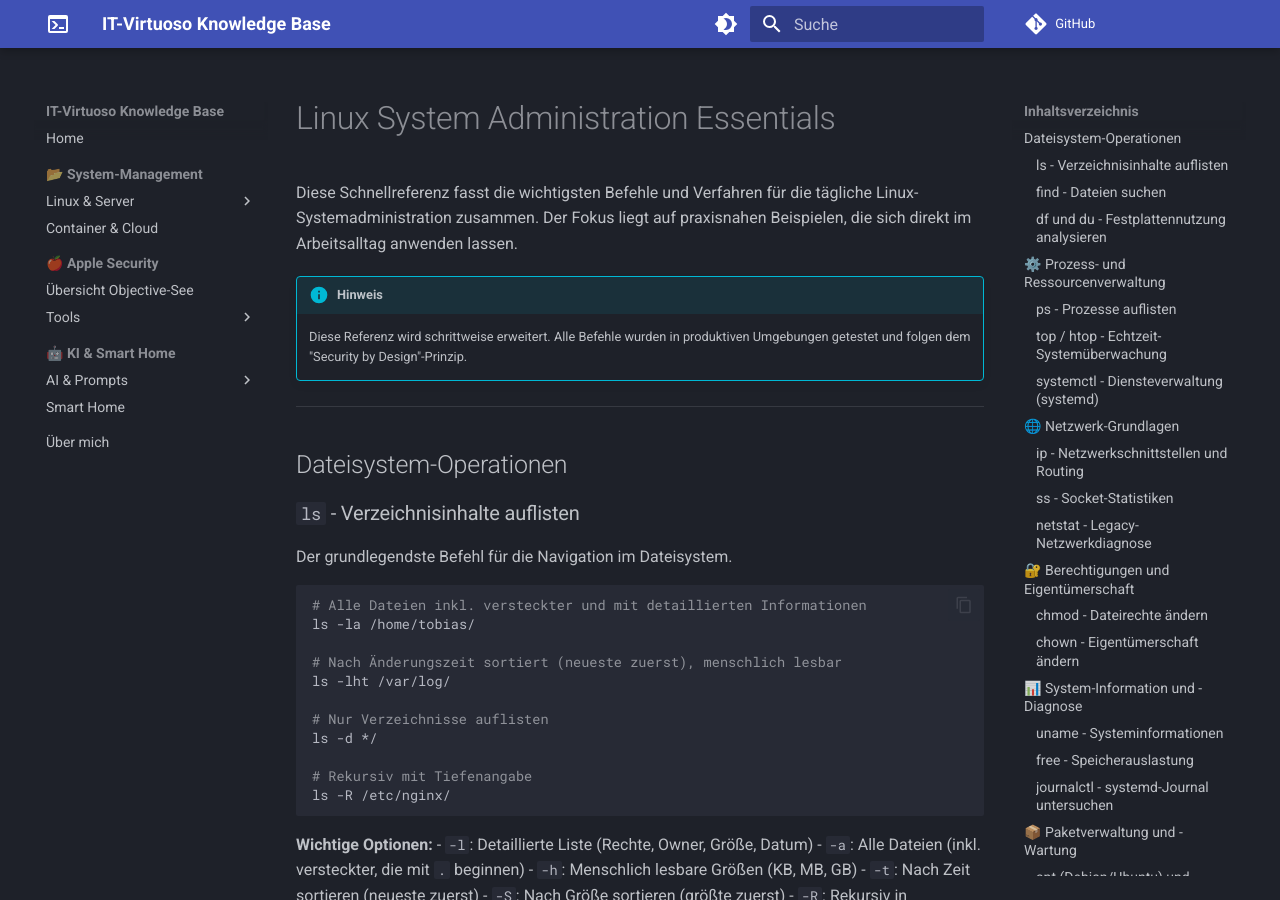
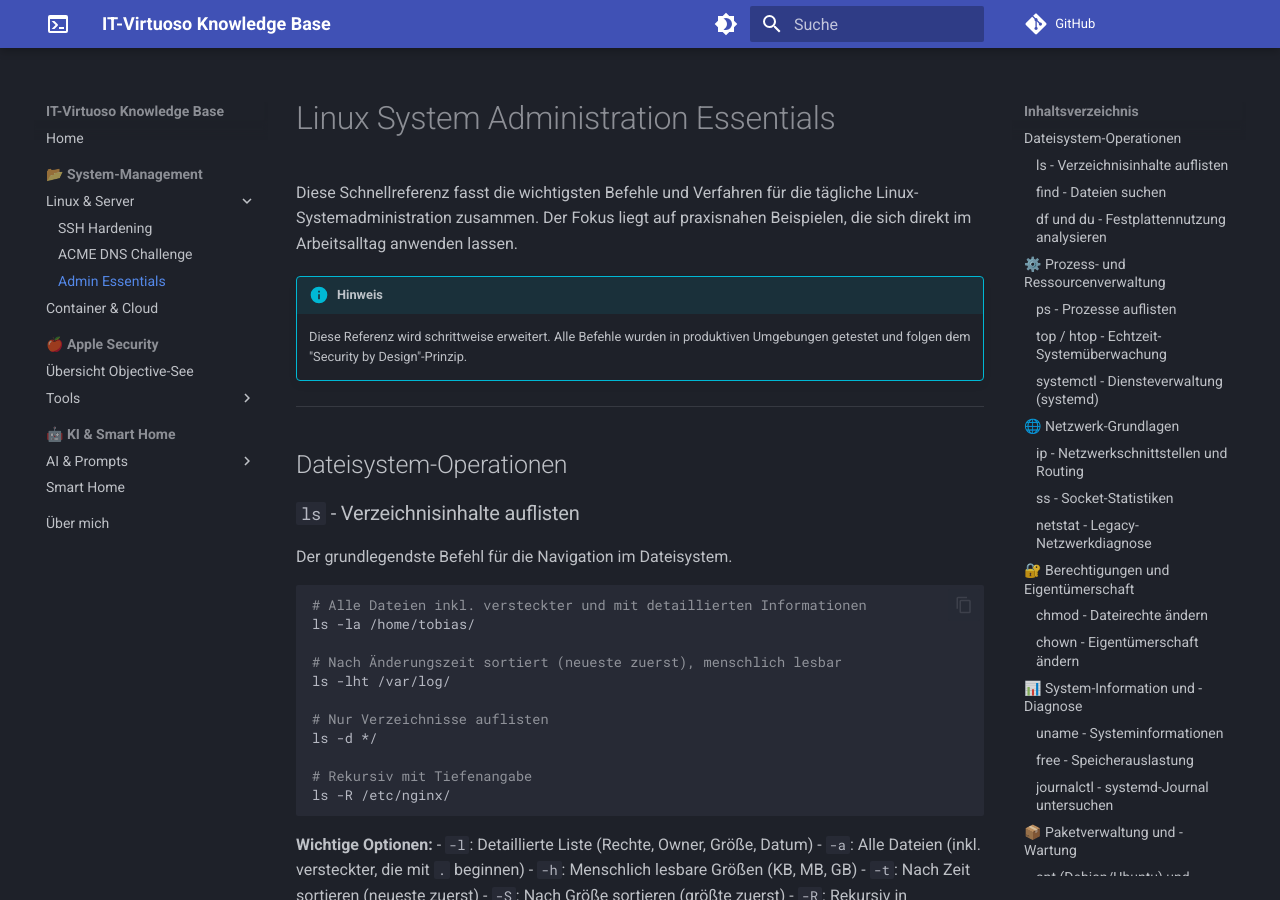
Before and after one commit to rombey86/mkdocs, an MkDocs documentation site: the page built from docs/linux/linux-admin-essentials.md, in a window 1280 px wide and 900 px high. Built offline with MkDocs 1.6.1 and Material for MkDocs 9.7.7, drawn with Linux system fonts in a browser that asks for light colours; comment, search, counter and statistics services are not loaded.

Commit message:
Add Linux Admin Essentials to navigation - make new documentation discoverable

```diff
--- a/mkdocs.yml
+++ b/mkdocs.yml
@@ -70,6 +70,7 @@ nav:
           - Übersicht: linux/index.md
           - SSH Hardening: linux/ssh-hardening.md
           - ACME DNS Challenge: linux/acme-dns.md
+          - Admin Essentials: linux/linux-admin-essentials.md
       - Container & Cloud:
           - Übersicht: container/index.md
   - 🍎 Apple Security:
```
